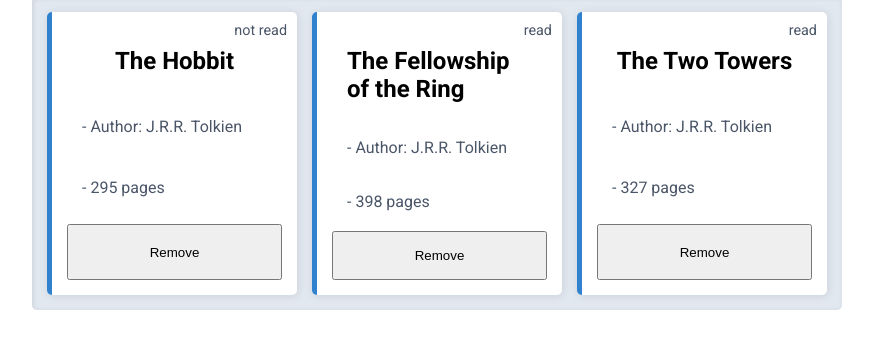
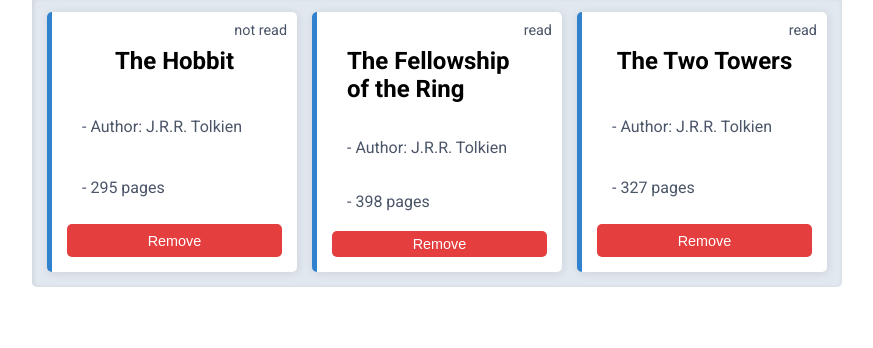
Before and after one commit to eddchinea/library, a plain HTML site: page index.html in a window 1280 px wide. Shown: the part 46-394 px from the top of the page, without its empty margins (203-1076 px from the left). Drawn offline with Linux system fonts and the light colour scheme.

Commit message:
Add style to remove button

```diff
--- a/style.css
+++ b/style.css
@@ -62,3 +62,13 @@ body {
     right: -5px;
     top: -5px;
 }
+
+.remove-book {
+    background-color: #E53E3E;
+    color: #fff;
+    border: none;
+    border-radius: 5px;
+    padding: 5px;
+    cursor: pointer;
+    font-size: 0.9rem;
+}
```
